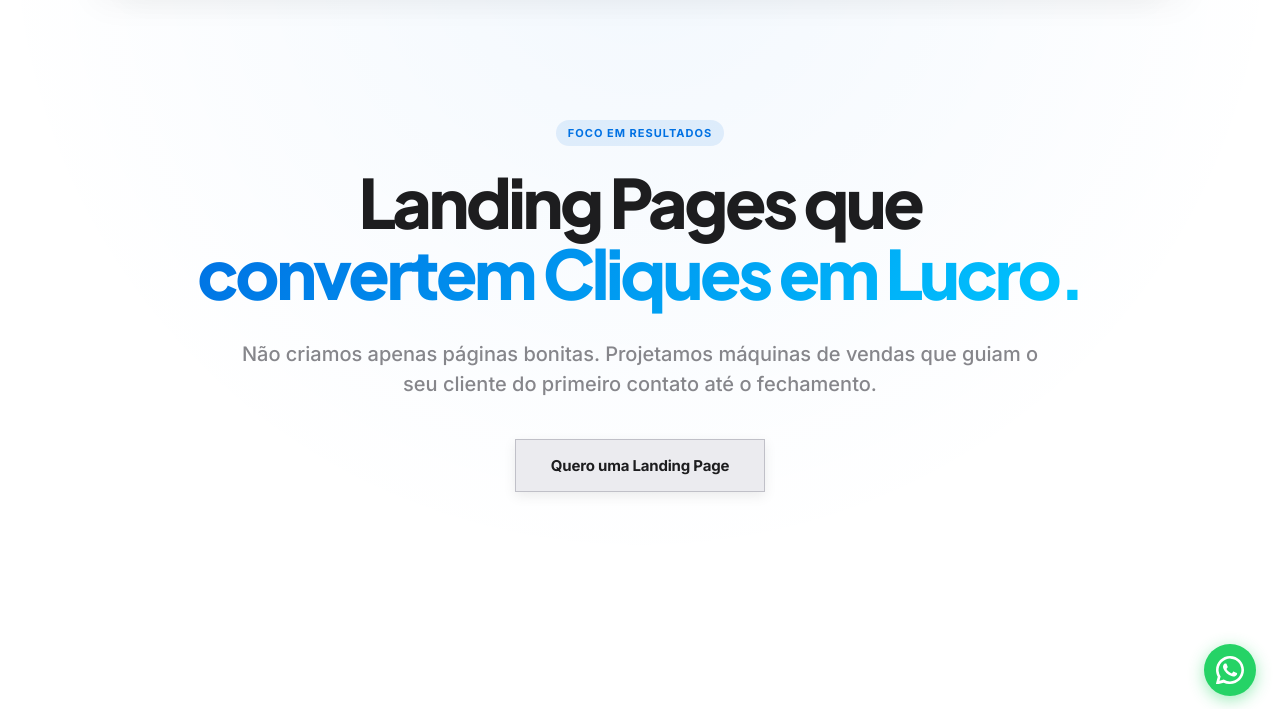
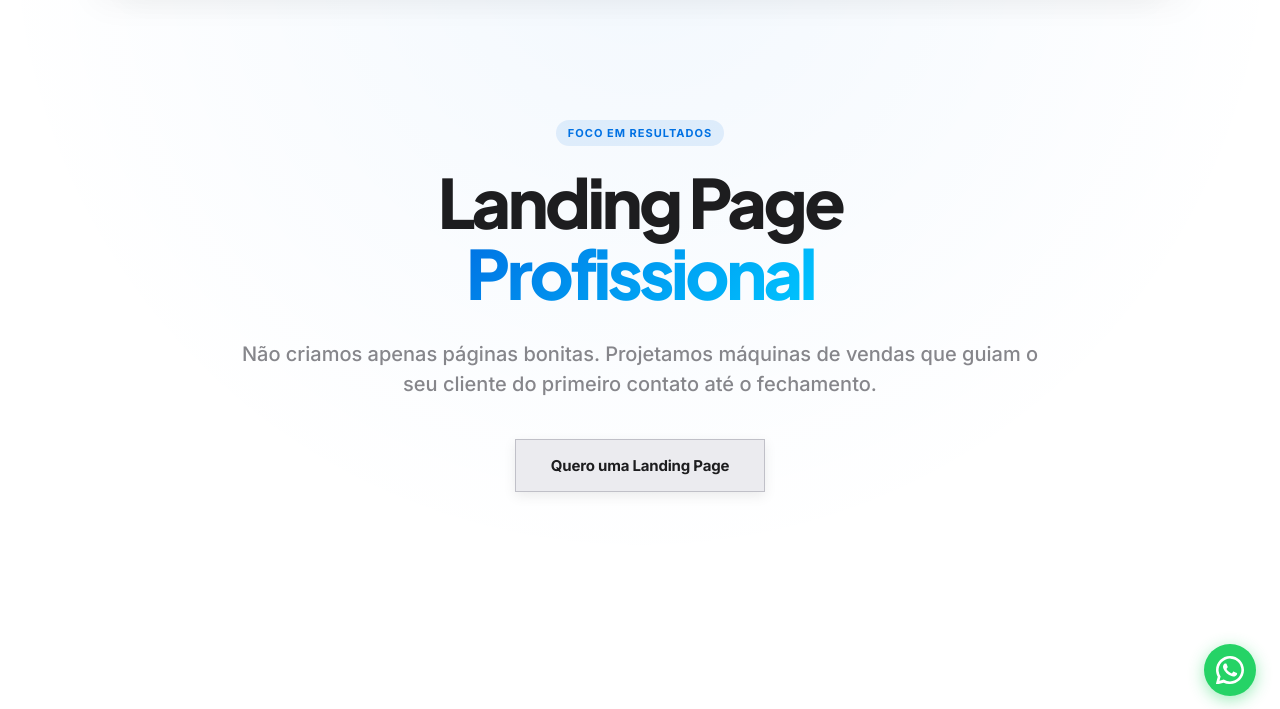
Before and after one commit to mmmariano/trywebdesign, a plain HTML site: page solucoes/landing-pages/index.html in a window 1280 px wide. Shown: the part 80-789 px from the top of the page. Drawn offline with nearby package versions, Linux system fonts and the light colour scheme.

Commit message:
Update index.html

```diff
--- a/solucoes/landing-pages/index.html
+++ b/solucoes/landing-pages/index.html
@@ -3,7 +3,7 @@
 <head>
     <meta charset="UTF-8">
     <meta name="viewport" content="width=device-width, initial-scale=1.0">
-    <title>Sua Primeira Landing Page Profissional | Comece do Jeito Certo | TryWebDesign</title>
+    <title>Landing Page Profissional</title>
     <meta name="description" content="Saia do amadorismo. Criamos sua primeira landing page focada em passar confiança, autoridade e transformar seus primeiros visitantes em clientes.">
 
     <!-- Tipografia e Bibliotecas -->
@@ -535,7 +535,7 @@
         <section class="lp-hero">
             <div class="container">
                 <span class="pill reveal">Foco em Resultados</span>
-                <h1 class="reveal">Landing Pages que <br><span class="blue-gradient">convertem Cliques em Lucro.</span></h1>
+                <h1 class="reveal">Landing Page<br><span class="blue-gradient">Profissional</span></h1>
                 <p class="hero-desc reveal">Não criamos apenas páginas bonitas. Projetamos máquinas de vendas que guiam o seu cliente do primeiro contato até o fechamento.</p>
                 <a href="/#contato" class="btn-large reveal">Quero uma Landing Page</a>
             </div>
@@ -550,6 +550,7 @@
                 <p>A primeira impressão é a única que fica. Quando um cliente clica no seu link e vê uma página desenhada com cuidado, ele entende que seu serviço também é de alta qualidade.</p>
                 <p>Uma Landing Page profissional elimina o medo do cliente e o prepara para a compra antes mesmo de você falar com ele.</p>
             </div>
+
           <div class="visual-side">
     <div class="trust-badge-engine reveal">
         <!-- Card de Certificação Principal -->
```
